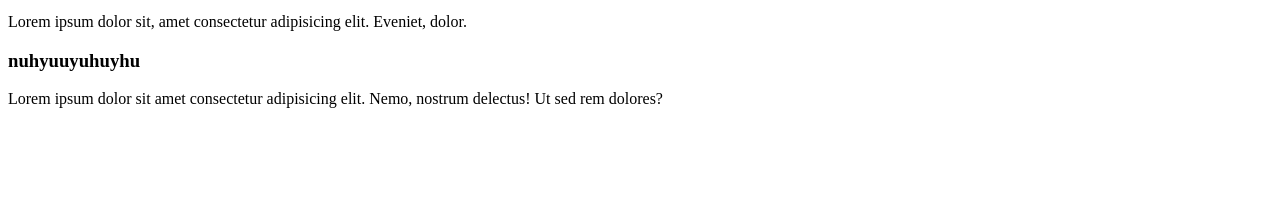
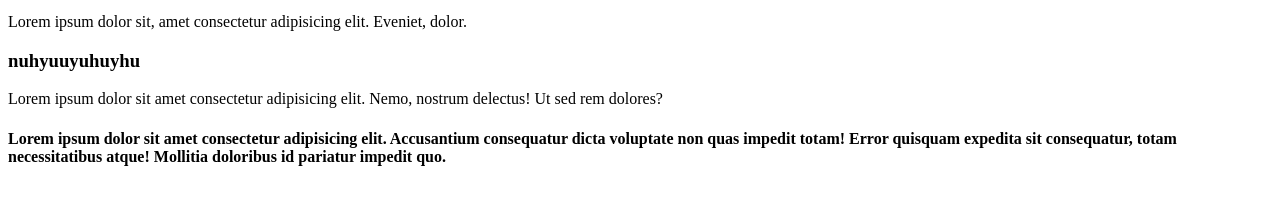
Before and after one commit to mukhammad17/github.lesson, a plain HTML site: page index.html in a window 1280 px wide. Shown: the part 101-306 px from the top of the page. Drawn offline with Linux system fonts and the light colour scheme.

Commit message:
dasdasdsasd

```diff
--- a/index.html
+++ b/index.html
@@ -15,5 +15,9 @@
 
   <h3>nuhyuuyuhuyhu</h3>
   <span>Lorem ipsum dolor sit amet consectetur adipisicing elit. Nemo, nostrum delectus! Ut sed rem dolores?</span>
+  <h4>Lorem ipsum dolor sit amet consectetur adipisicing elit. Accusantium consequatur dicta voluptate non quas impedit totam! Error quisquam expedita sit consequatur, totam necessitatibus atque! Mollitia doloribus id pariatur impedit quo.
+
+    </h4>
+  </h4>
 </body>
 </html>
```
